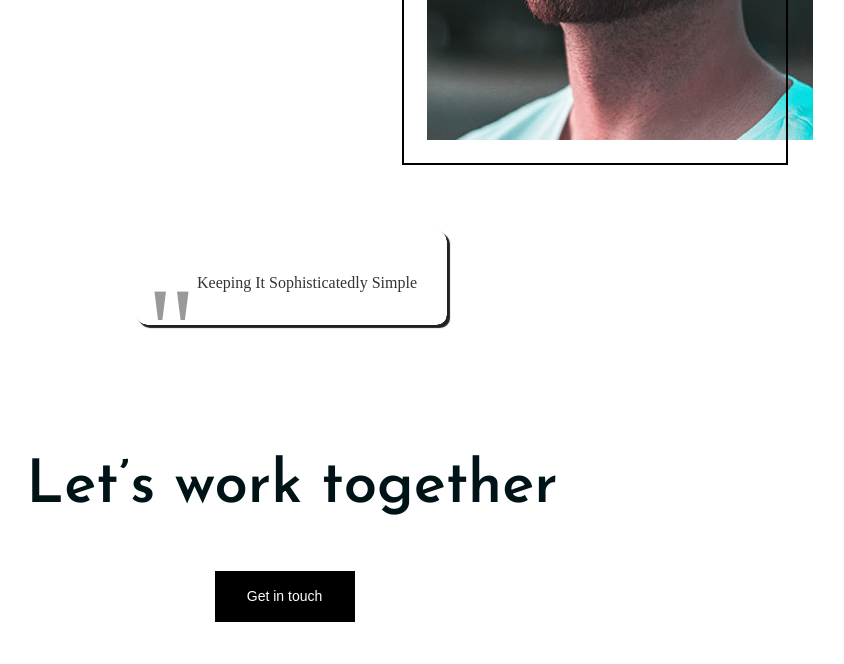
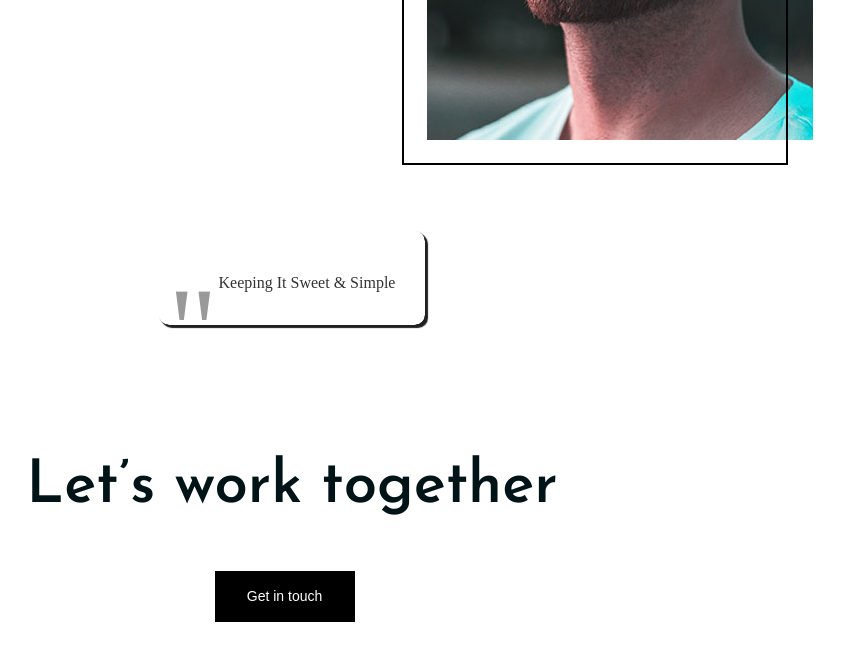
Before and after one commit to T31K/t31k.dev, a plain HTML site: page about.html in a window 1280 px wide. Shown: the part 856-1520 px from the top of the page, without its empty margins (348-1192 px from the left). Drawn offline with Linux system fonts and the light colour scheme.

Commit message:
Update about page

```diff
--- a/about.html
+++ b/about.html
@@ -91,7 +91,7 @@
 
 				<div class="blockquotetext w-100">
 				<blockquote>
-					Keeping It Sophisticatedly Simple
+					Keeping It Sweet & Simple
 
 				  </blockquote>
 				</div>
```
